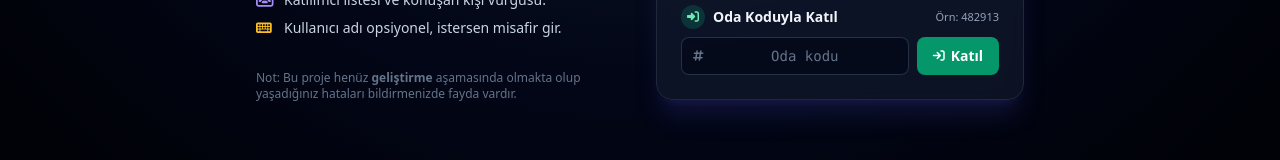
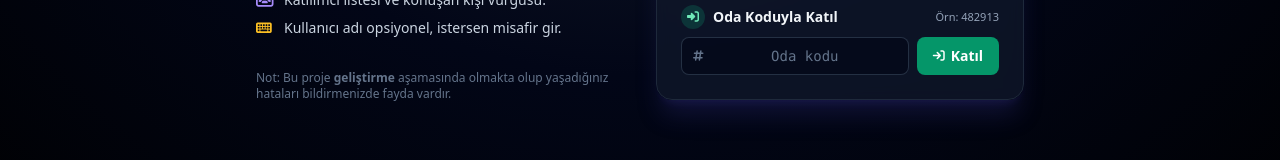
Before and after one commit to argonik33-coder/syncvibe, a website: page index.html in a window 1280 px wide. Shown: the part 488-648 px from the top of the page. Drawn offline with nearby package versions, Linux system fonts and the light colour scheme.

Commit message:
Update index.html

```diff
--- a/index.html
+++ b/index.html
@@ -87,7 +87,7 @@
                 </ul>
 
                 <p class="text-xs text-slate-500">
-                    Not: Bu proje henüz
+                    Not: Bu proje
                     <span class="font-semibold">geliştirme</span> aşamasında olmakta olup
                     yaşadığınız hataları bildirmenizde fayda vardır.
                 </p>
```
